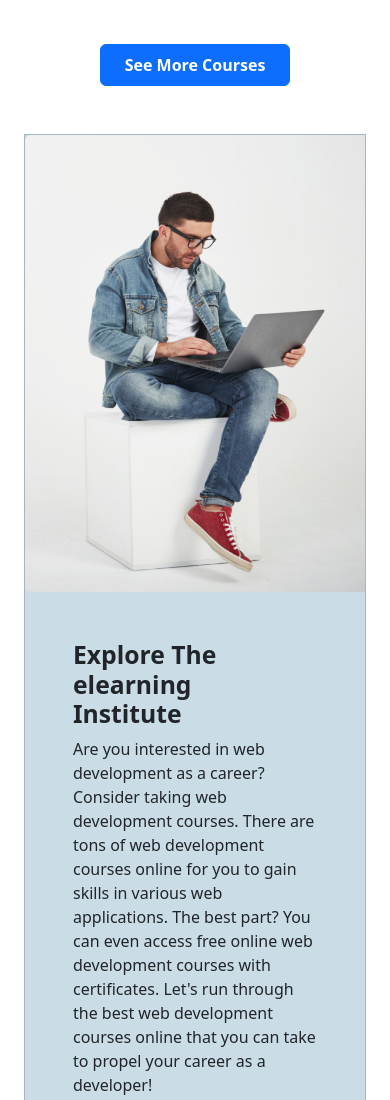
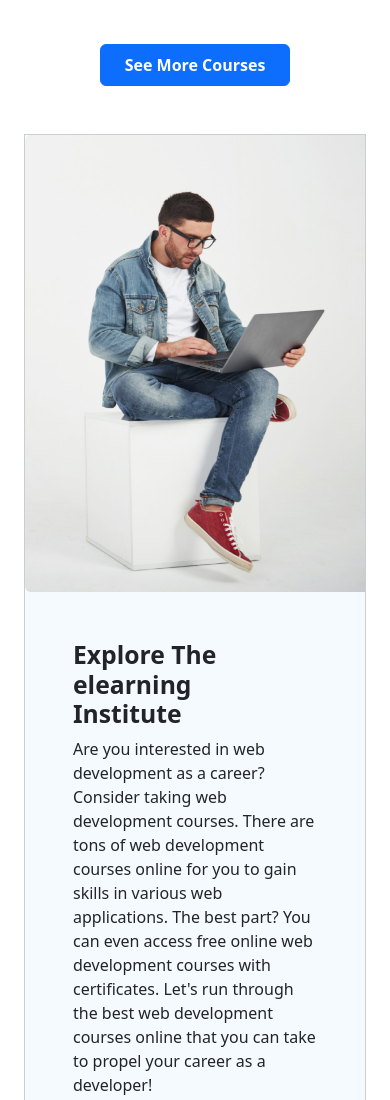
Before and after one commit to md-sajim/Our-education, a plain HTML site: page index.html in a window 390 px wide. Shown: the part 5020-6120 px from the top of the page. Drawn offline with nearby package versions, Linux system fonts and the light colour scheme.

Commit message:
complite all

```diff
--- a/index.html
+++ b/index.html
@@ -323,7 +323,7 @@
         <!-- Explor elearning start -->
         <section class="container">
             <div class="container">
-                <div style="background-color: #cadce6;" class="card rounded-0 mb-3">
+                <div class="card explore-bg rounded-0 mb-3">
                     <div class="row g-0">
                         <div class="col-12 col-md-5 col-lg-5">
                             <img style="width: 100%; height:100%" src="images/working.png"
--- a/style.css
+++ b/style.css
@@ -20,6 +20,10 @@
     margin-right: 10px;
 }
 
+.explore-bg {
+    background-color: #cadce6;
+}
+
 @media screen and (max-width:576px) {
     .carousel-item img {
         height: 50vh;
@@ -29,4 +33,14 @@
     .brakpoint img {
         width: 100%;
     }
+
+    .explore-bg {
+        background-color: #F4FAFD;
+    }
 }
+
+@media screen and (min-width:577px) and (max-width:855px) {
+    .carousel-item img {
+        height: 90vh;
+    }
+}
```
